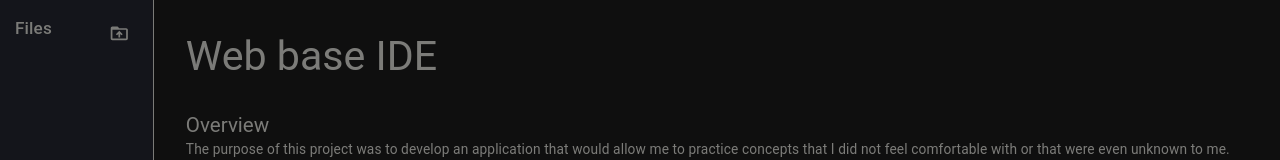
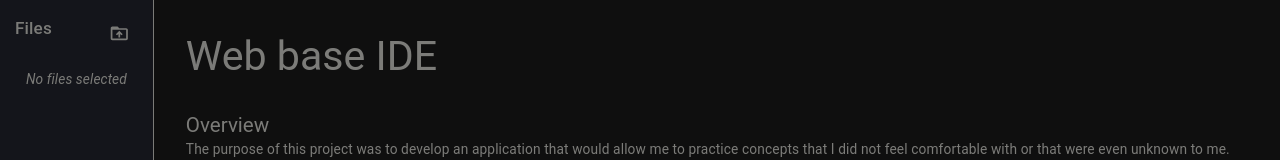
Before and after one commit to ATalaveraDev/react-code-editor, a React (Vite) app: page / in a window 1280 px wide. Shown: the top 160 px of the page. Built offline with nearby package versions, Linux system fonts and the light colour scheme.

Commit message:
I - feedback text

```diff
--- a/src/components/FilesTree/FilesTree.tsx
+++ b/src/components/FilesTree/FilesTree.tsx
@@ -1,7 +1,7 @@
 import { memo, useRef, useState } from 'react';
 
 import { Check, Close, Delete, Edit } from '@mui/icons-material';
-import { IconButton, List, ListItem } from '@mui/material';
+import { IconButton, List, ListItem, Typography } from '@mui/material';
 
 import TreeItem from '../TreeItem/TreeItem';
 import { TreeNode } from '../../helpers/tree';
@@ -130,9 +130,9 @@ const FilesTree = () => {
     </>;
   };
 
-  return state.filesTree && <List dense={true}>
+  return state.filesTree ? <List dense={true}>
     {render(state.filesTree.root as TreeNode)}
-  </List>
+  </List> : <Typography textAlign={'center'} color={'var(--foreground)'} variant="subtitle1"><i>No files selected</i></Typography>
 };
 
 export default memo(FilesTree);
```
